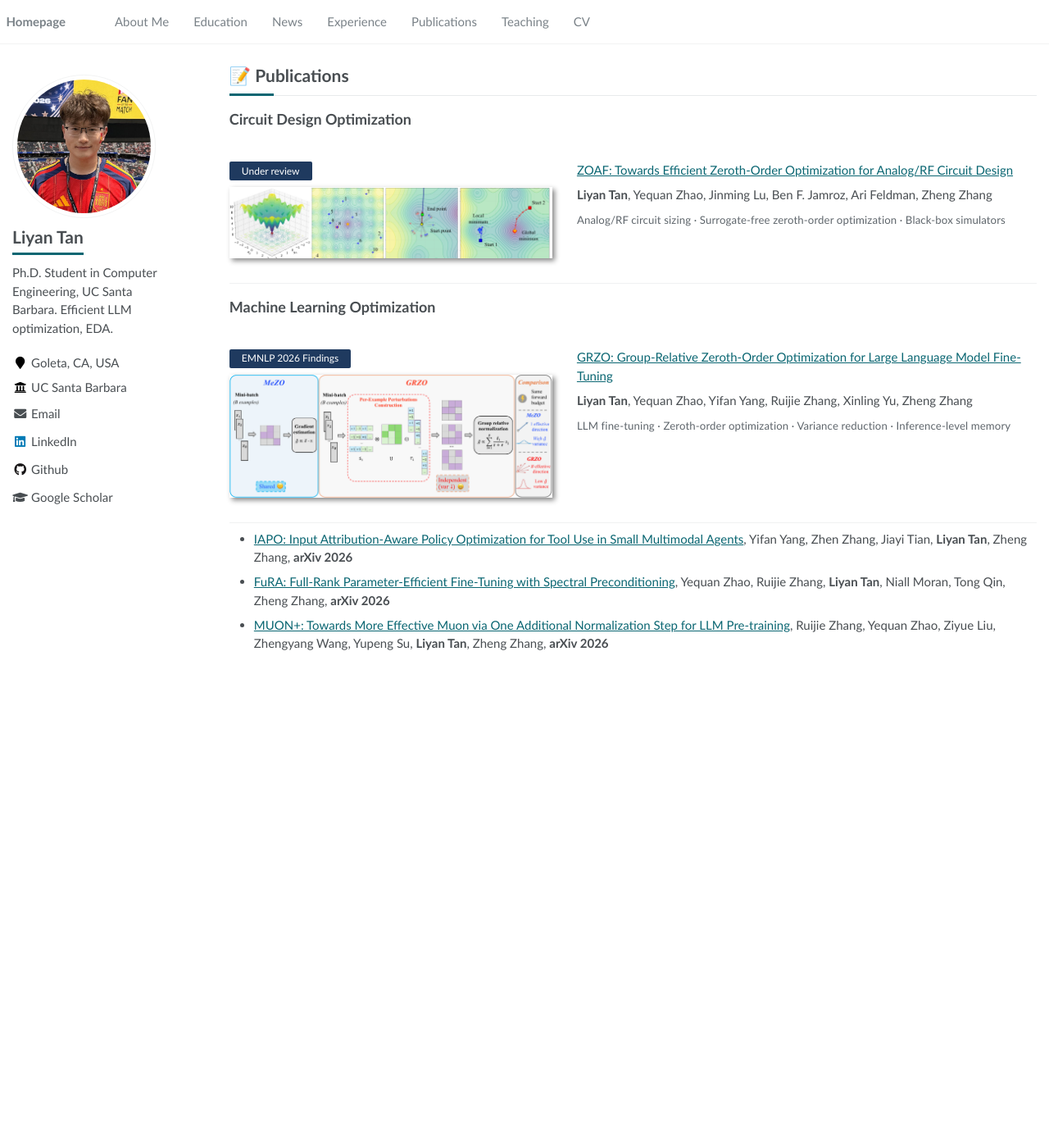
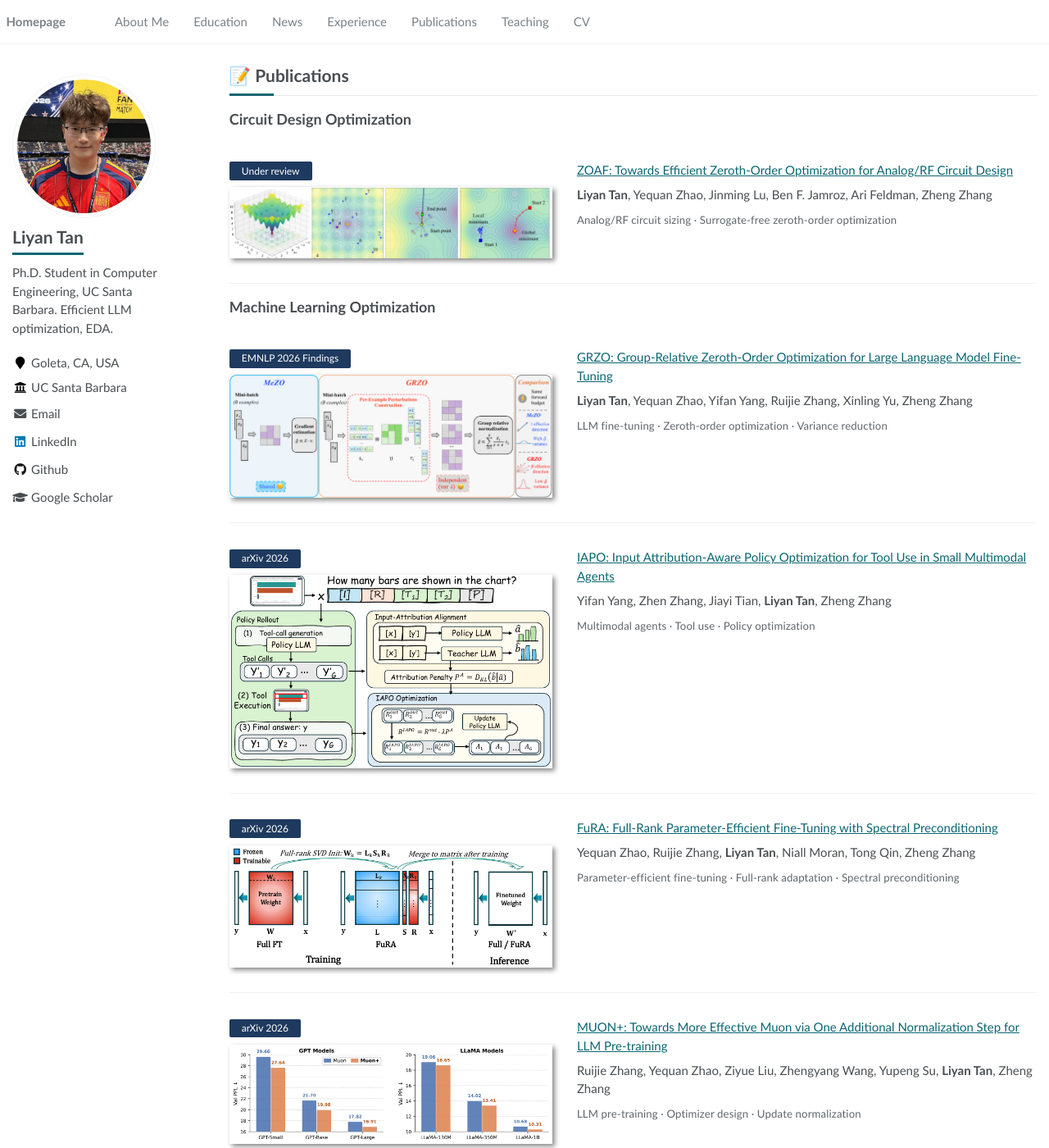
Before and after one commit to LiyanTan111/LiyanTan111.github.io, a Jekyll site: the page built from _pages/about.md, in a window 1280 px wide and 1400 px high, scrolled down 698 px. Shown: the whole window at 82% size. Built offline with Jekyll 4.4.1, drawn with Linux system fonts in a browser that asks for light colours; before the commit the page ends 1509 px from its top, so only the background shows below that.

Commit message:
Give every paper a figure card, trim keywords

```diff
--- a/_pages/about.md
+++ b/_pages/about.md
@@ -40,7 +40,7 @@ You can find more details on <a href='https://scholar.google.com/citations?user=
 
 **Liyan Tan**, Yequan Zhao, Jinming Lu, Ben F. Jamroz, Ari Feldman, Zheng Zhang
 
-<span class="paper-keywords">Analog/RF circuit sizing · Surrogate-free zeroth-order optimization · Black-box simulators</span>
+<span class="paper-keywords">Analog/RF circuit sizing · Surrogate-free zeroth-order optimization</span>
 </div>
 </div>
 
@@ -53,10 +53,39 @@ You can find more details on <a href='https://scholar.google.com/citations?user=
 
 **Liyan Tan**, Yequan Zhao, Yifan Yang, Ruijie Zhang, Xinling Yu, Zheng Zhang
 
-<span class="paper-keywords">LLM fine-tuning · Zeroth-order optimization · Variance reduction · Inference-level memory</span>
+<span class="paper-keywords">LLM fine-tuning · Zeroth-order optimization · Variance reduction</span>
 </div>
 </div>
 
-- [IAPO: Input Attribution-Aware Policy Optimization for Tool Use in Small Multimodal Agents](https://arxiv.org/abs/2606.11652), Yifan Yang, Zhen Zhang, Jiayi Tian, **Liyan Tan**, Zheng Zhang, **arXiv 2026**
-- [FuRA: Full-Rank Parameter-Efficient Fine-Tuning with Spectral Preconditioning](https://arxiv.org/abs/2605.22869), Yequan Zhao, Ruijie Zhang, **Liyan Tan**, Niall Moran, Tong Qin, Zheng Zhang, **arXiv 2026**
-- [MUON+: Towards More Effective Muon via One Additional Normalization Step for LLM Pre-training](https://arxiv.org/abs/2602.21545), Ruijie Zhang, Yequan Zhao, Ziyue Liu, Zhengyang Wang, Yupeng Su, **Liyan Tan**, Zheng Zhang, **arXiv 2026**
+<div class='paper-box'><div class='paper-box-image'><div><div class="badge">arXiv 2026</div><img src='{{ site.baseurl }}/images/iapo.png' alt="IAPO" width="100%"></div></div>
+<div class='paper-box-text' markdown="1">
+
+[IAPO: Input Attribution-Aware Policy Optimization for Tool Use in Small Multimodal Agents](https://arxiv.org/abs/2606.11652)
+
+Yifan Yang, Zhen Zhang, Jiayi Tian, **Liyan Tan**, Zheng Zhang
+
+<span class="paper-keywords">Multimodal agents · Tool use · Policy optimization</span>
+</div>
+</div>
+
+<div class='paper-box'><div class='paper-box-image'><div><div class="badge">arXiv 2026</div><img src='{{ site.baseurl }}/images/fura.png' alt="FuRA" width="100%"></div></div>
+<div class='paper-box-text' markdown="1">
+
+[FuRA: Full-Rank Parameter-Efficient Fine-Tuning with Spectral Preconditioning](https://arxiv.org/abs/2605.22869)
+
+Yequan Zhao, Ruijie Zhang, **Liyan Tan**, Niall Moran, Tong Qin, Zheng Zhang
+
+<span class="paper-keywords">Parameter-efficient fine-tuning · Full-rank adaptation · Spectral preconditioning</span>
+</div>
+</div>
+
+<div class='paper-box'><div class='paper-box-image'><div><div class="badge">arXiv 2026</div><img src='{{ site.baseurl }}/images/muon.png' alt="MUON+" width="100%"></div></div>
+<div class='paper-box-text' markdown="1">
+
+[MUON+: Towards More Effective Muon via One Additional Normalization Step for LLM Pre-training](https://arxiv.org/abs/2602.21545)
+
+Ruijie Zhang, Yequan Zhao, Ziyue Liu, Zhengyang Wang, Yupeng Su, **Liyan Tan**, Zheng Zhang
+
+<span class="paper-keywords">LLM pre-training · Optimizer design · Update normalization</span>
+</div>
+</div>
```
Also changed, not shown: images/fura.png (added), images/iapo.png (added), images/muon.png (added).
